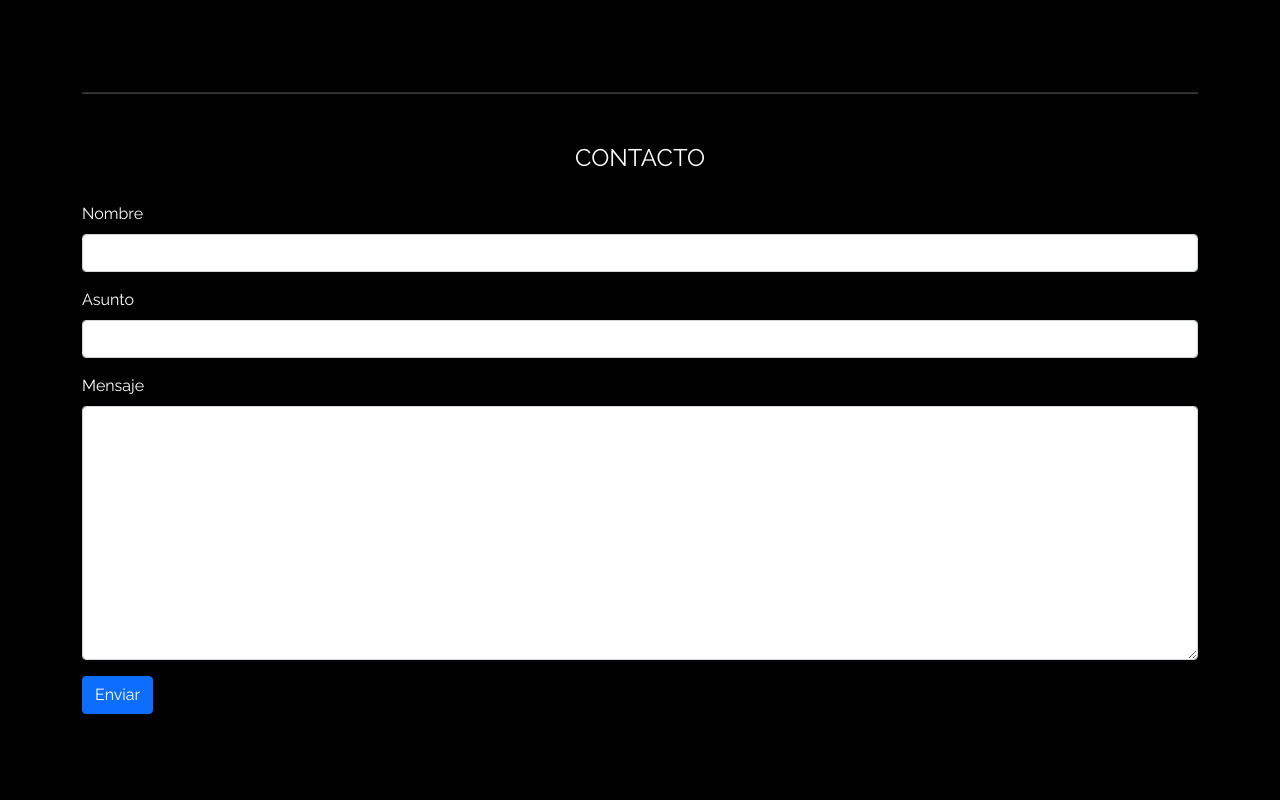
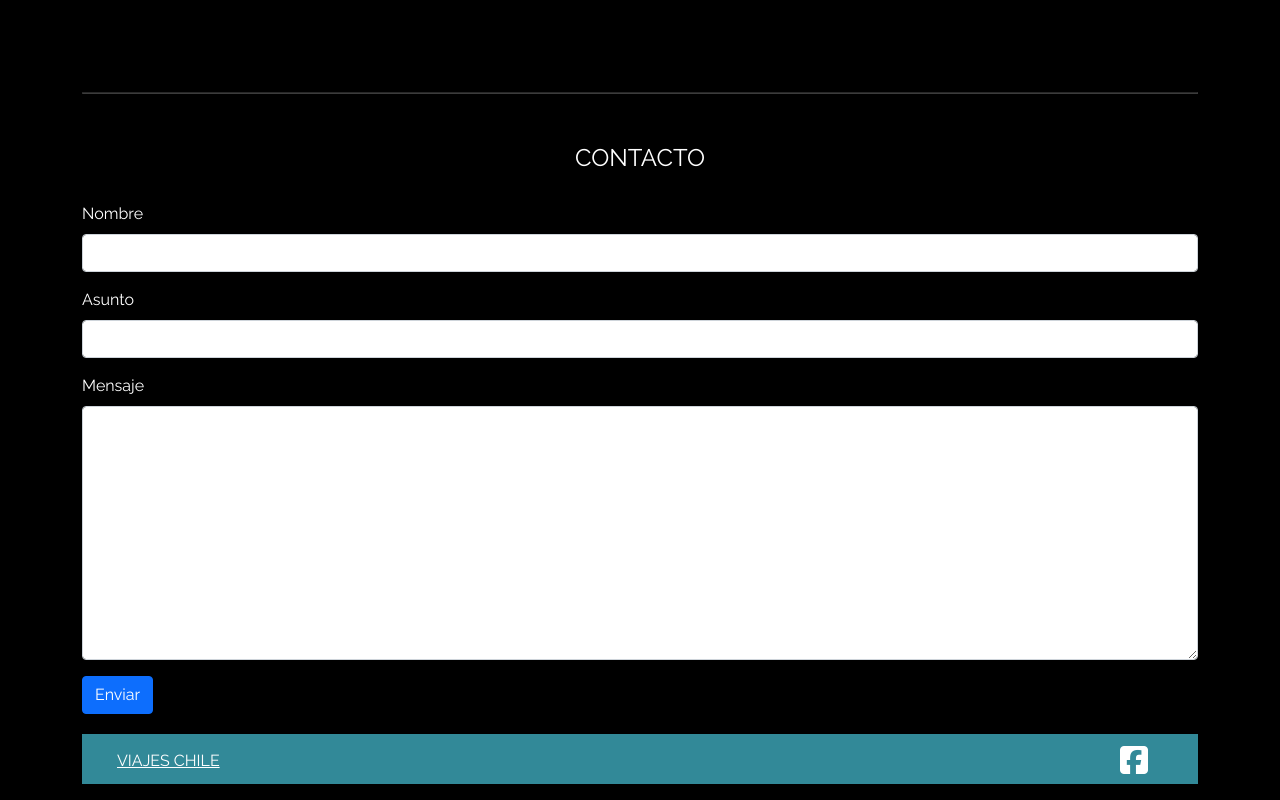
Before and after one commit to SebaChuaqui/viajes-chile-page, a plain HTML site: page index.html in a window 1280 px wide. Shown: the part 1929-2729 px from the top of the page. Before the commit the page ends 2643 px from the top, so only its background shows below. Drawn offline with nearby package versions, Linux system fonts and the light colour scheme.

Commit message:
Segundo Commit

```diff
--- a/assets/css/style.css
+++ b/assets/css/style.css
@@ -121,7 +121,7 @@ header {
     margin-bottom: 50px;
 }
 
-#rrss {
+#redes_sociales {
     display: flex;
     justify-content: right;
     height: 70%;
--- a/index.html
+++ b/index.html
@@ -14,6 +14,7 @@
     <link rel="stylesheet" href="assets/css/style.css" />
     <title>Viajes Chile</title>
 </head>
+
 <body>
     <header>
         <nav class="navbar navbar-expand-lg navbar-light bg-info fixed-top">
@@ -183,7 +184,19 @@
         </form>
     </div>
     <footer>
+        <div class="container">
+            <div id="redes_sociales">
+                <ul class="flex-item">
+                    <li>
+                        <a class="logoText" href="#">VIAJES CHILE</a>
+                        <a href="https://www.facebook.com/" target="_blank"><i class="fab fa-facebook-square fa-2x"
+                                aria-hidden="true" data-toggle="tooltip" data-placement="top" title="Facebook"></i></a>
+                    </li>
 
+                </ul>
+            </div>
+
+        </div>
     </footer>
     <script src="https://code.jquery.com/jquery-3.6.0.min.js"
         integrity="sha256-/xUj+3OJU5yExlq6GSYGSHk7tPXikynS7ogEvDej/m4=" crossorigin="anonymous"></script>
@@ -192,4 +205,5 @@
         crossorigin="anonymous"></script>
     <script src="assets/js/script.js"></script>
 </body>
+
 </html>
```
